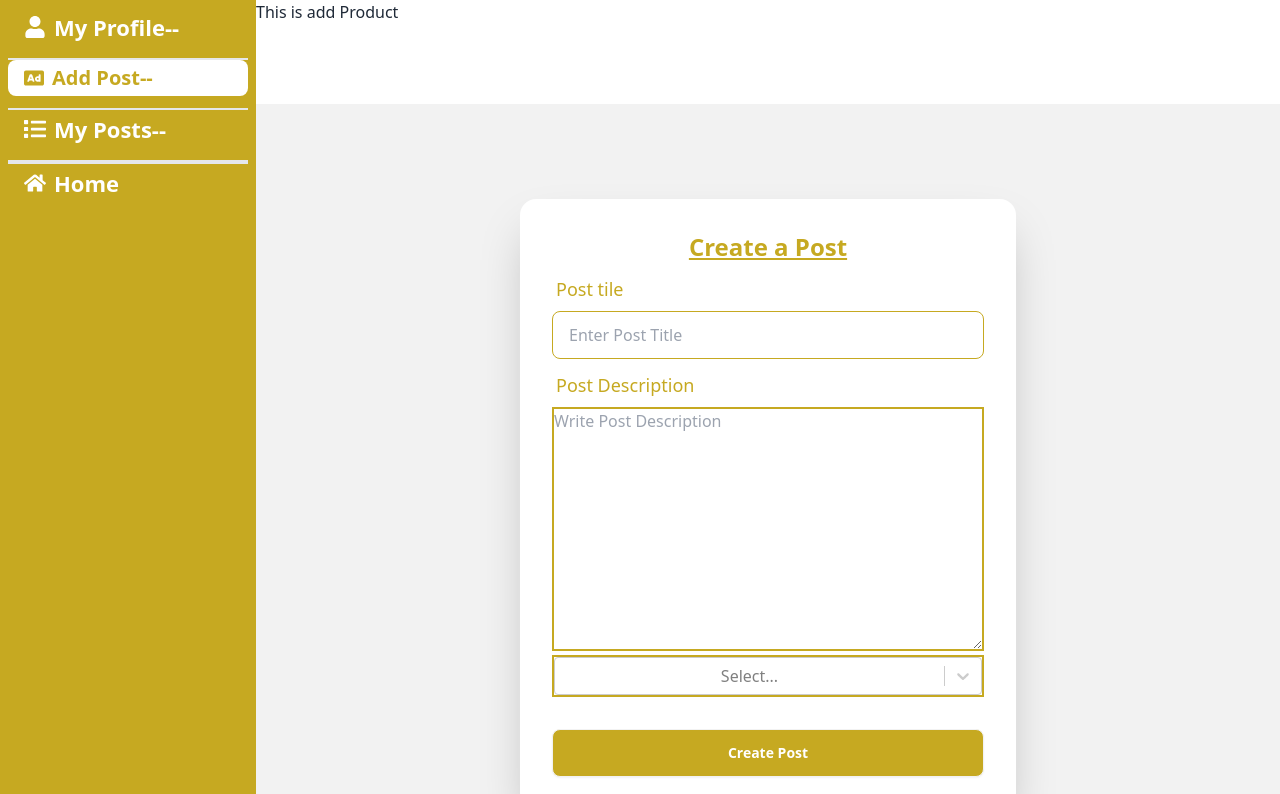
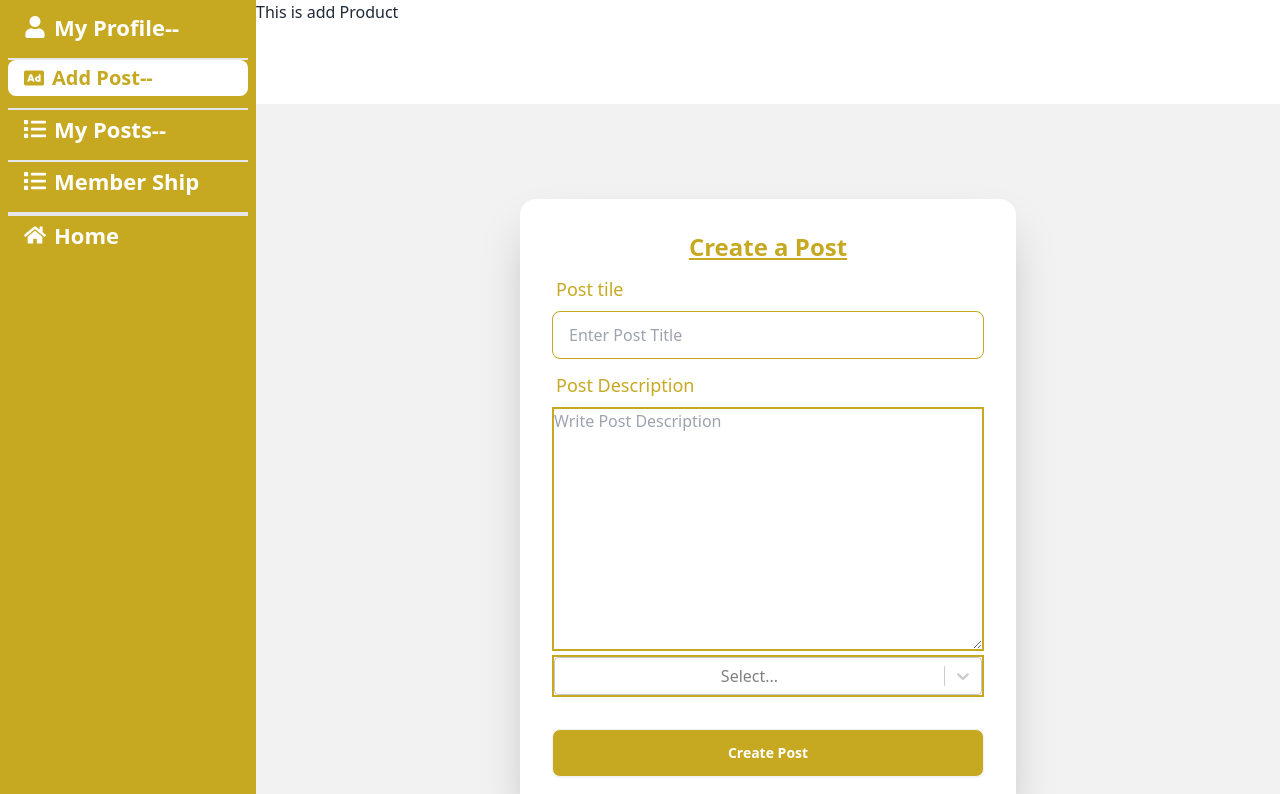
Before and after one commit to Kudrot467/Forum-client, a React (Vite) app: page /dashboard/addPost in a window 1280 px wide. Shown: the top 794 px of the page. Built offline with nearby package versions, Linux system fonts and the light colour scheme; no server answers; sample sign-in values are in the browser's storage.

Commit message:
payment component added but not complete page

```diff
--- a/src/Hooks/useComments.jsx
+++ b/src/Hooks/useComments.jsx
@@ -1,4 +1,4 @@
-import { useQuery } from "@tanstack/react-query";
+import { useQuery } from "@tanstack/react-query"
 import useAxiosSecure from "./useAxiosSecure";
 
 const useComments = () => {
@@ -10,7 +10,9 @@ const useComments = () => {
         return res.data
     }
 });
-return[comments,refetch]
+
+
+  return [comments,refetch];
 };
 
 export default useComments;
--- a/src/Layout/Dashboard.jsx
+++ b/src/Layout/Dashboard.jsx
@@ -93,6 +93,7 @@ const Dashboard = () => {
           </li>
 
             </>:
+            //users dashboard links
             <>
                 <li >
             <NavLink
@@ -153,7 +154,27 @@ const Dashboard = () => {
           </li>
           <hr />
           <hr />
+          <li>
+            <NavLink
+              to="/dashboard/membership"
+              className=""
+              style={({isActive})=>{
+               return{
+                backgroundColor: isActive ? "white":"",
+                fontSize:isActive ? "20px":"22px",
+                fontWeight: isActive ?"700":"600",
+                color:isActive ? "#C6A921":"white",
+                marginBottom:isActive ?"12px":"12px",
+               }
 
+              }}
+            >
+                <FaList></FaList>
+             Member Ship
+            </NavLink>
+          </li>
+          <hr />
+          <hr />
             </>
           }
           <hr />
--- a/src/Pages/Dashboard/AddPost/AddPost.jsx
+++ b/src/Pages/Dashboard/AddPost/AddPost.jsx
@@ -109,7 +109,7 @@ const AddPost = () => {
           <>
             <Link
               className="btn bg-[#C6A921] hover:bg-white hover:text-[#C6A921] text-white font-medium"
-              to="/membership"
+              to="/dashboard/membership"
             >
               Become a Member
             </Link>
--- a/src/Pages/Dashboard/AdminProfile/AdminProfile.jsx
+++ b/src/Pages/Dashboard/AdminProfile/AdminProfile.jsx
@@ -7,11 +7,13 @@ import useUsers from "../../../Hooks/useUsers";
 import { useForm } from "react-hook-form";
 import useAxiosSecure from "../../../Hooks/useAxiosSecure";
 import Swal from "sweetalert2";
+import useComments from "../../../Hooks/useComments";
 
 const AdminProfile = () => {
     const {user}=useContext(AuthContext);
     const [selectedOption, setSelectedOption] = useState(null);
     const[allPost]=usePosts();
+    const [comments]=useComments();
     const [users]=useUsers();
     const {
         handleSubmit,
@@ -86,7 +88,7 @@ const AdminProfile = () => {
                 <tbody>
                    <tr>
                    <th></th>
-                    <td className="text-[#C6A921] text-xl font-semibold rounded-xl"></td>
+                    <td className="text-[#C6A921] text-xl font-semibold rounded-xl">{comments.length}</td>
                     <td className="text-[#C6A921] text-xl text-center font-semibold">{allPost.length}</td>
                    <td className="text-[#C6A921] text-xl text-center font-semibold">
                     {users.length}
--- /dev/null
+++ b/src/Pages/Dashboard/Payment/Payment.jsx
@@ -0,0 +1,9 @@
+const Payment = () => {
+    return (
+        <div>
+
+        </div>
+    );
+};
+
+export default Payment;
--- a/src/Pages/Home/AllPost/AllPost.jsx
+++ b/src/Pages/Home/AllPost/AllPost.jsx
@@ -10,9 +10,10 @@ import useComments from "../../../Hooks/useComments";
 
 const AllPost = () => {
   const [allPost] = usePosts();
-  const[comments]=useComments();
+const [comments]=useComments();
+console.log(comments)
   const reversedPosts = allPost.slice().reverse();
-    console.log(reversedPosts);
+
 
   return (
     <div className="max-w-6xl mx-auto">
@@ -56,12 +57,8 @@ const AllPost = () => {
                   className="btn bg-[#C6A921] hover:bg-white hover:text-[#C6A921] text-white font-medium"
                   to="/"
                 >
-                  {
-                    comments.find((comment) => comment.postId == post._id)
-
-                  }
                   <FaComment></FaComment>
-                  Comments
+                  Comments(0)
                 </Link>
               </div>
             </div>
--- a/src/Pages/Home/Comments/Comments.jsx
+++ b/src/Pages/Home/Comments/Comments.jsx
@@ -91,9 +91,6 @@ console.log(selectedOption)
                           onChange={setSelectedOption}
                           options={tagOptions}
                         />
-                     <button className="w-full text-white font-semibold text-xl hover:bg-[#C6A921] bg-[#C6A921]">
-                       Feedback
-                      </button>
                     </td>
                    <td className="text-[#C6A921] text-xl font-semibold">
                     <button>
```
Also changed, not shown: src/Routes/Routes.jsx (+9 -4 lines).
